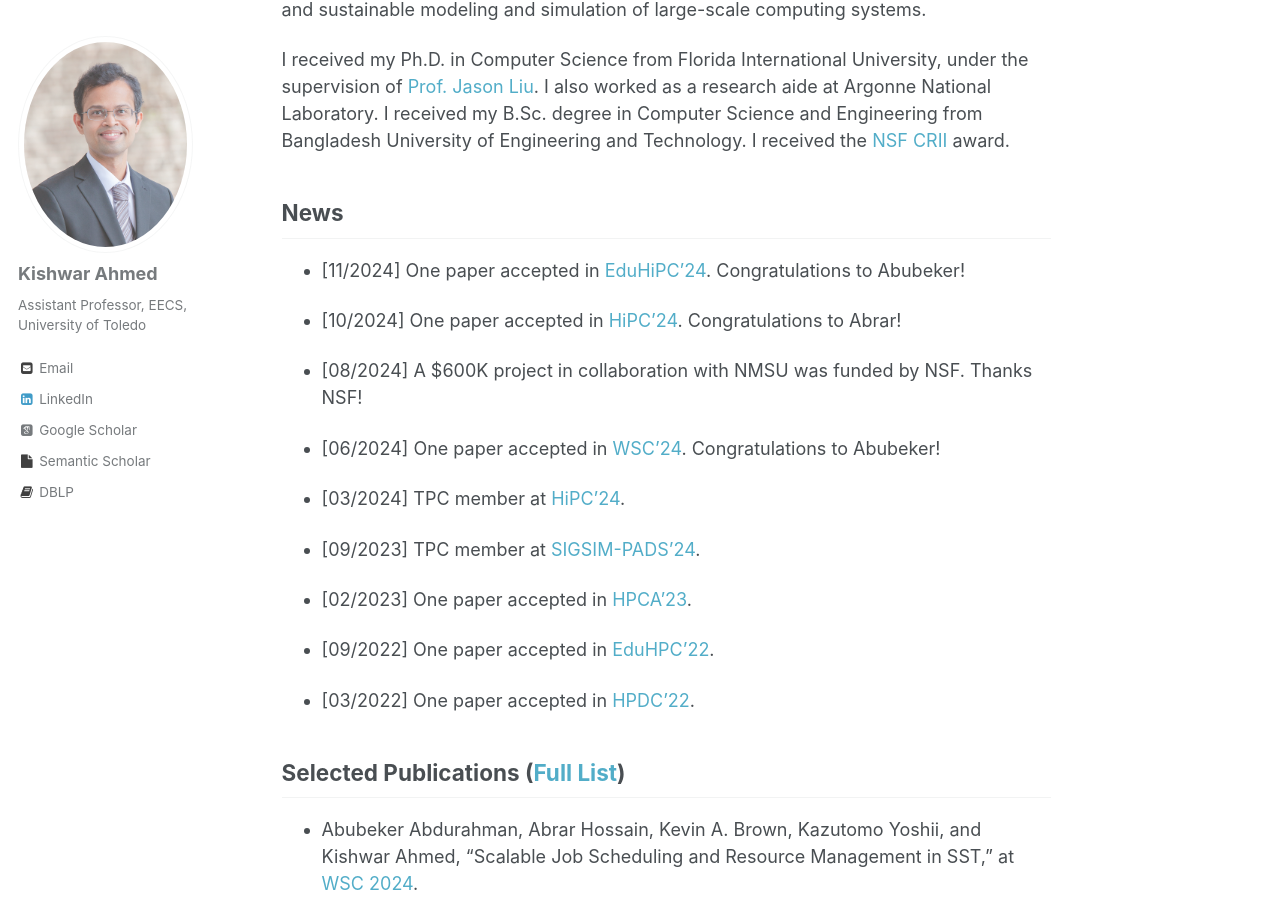
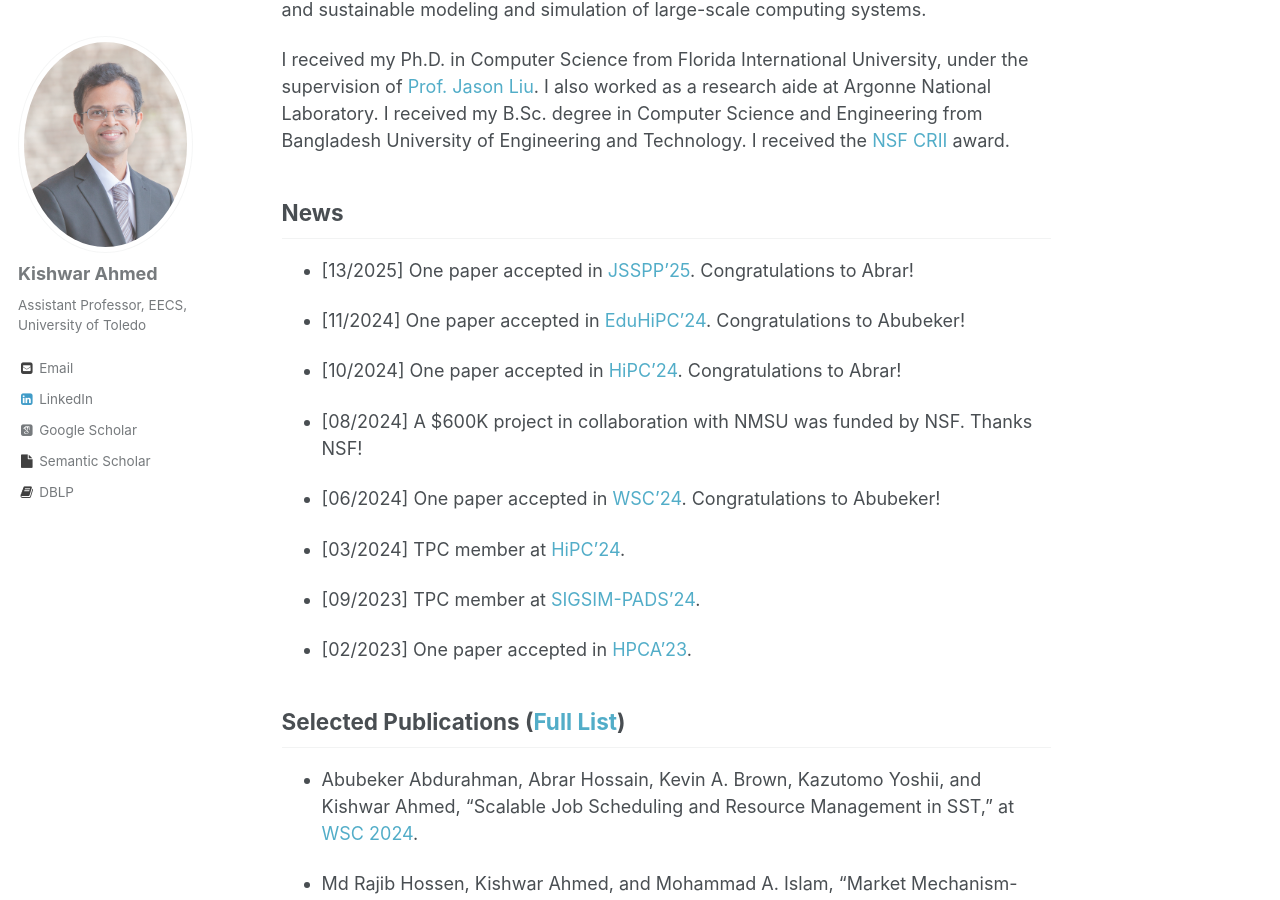
Before and after one commit to kishwarbd/kishwarbd.github.io, a Jekyll site: the page built from _pages/about.md, in a window 1280 px wide and 900 px high, scrolled down 203 px. Built offline with Jekyll 4.4.1, drawn with Linux system fonts in a browser that asks for light colours; some web fonts are replaced.

Commit message:
Update about.md

```diff
--- a/_pages/about.md
+++ b/_pages/about.md
@@ -14,6 +14,8 @@ Jason Liu](https://people.cis.fiu.edu/liux/). I also worked as a research aide a
 
 
 ## News
+* [13/2025] One paper accepted in [JSSPP'25](https://jsspp.org/). Congratulations to Abrar!
+
 * [11/2024] One paper accepted in [EduHiPC'24](https://tcpp.cs.gsu.edu/curriculum/?q=eduHiPC24). Congratulations to Abubeker!
 
 * [10/2024] One paper accepted in [HiPC'24](https://www.hipc.org/). Congratulations to Abrar!
@@ -28,10 +30,6 @@ Jason Liu](https://people.cis.fiu.edu/liux/). I also worked as a research aide a
 
 * [02/2023] One paper accepted in [HPCA'23](https://hpca-conf.org/2023/).
 
-* [09/2022] One paper accepted in [EduHPC'22](https://tcpp.cs.gsu.edu/curriculum/?q=eduhpc22).
-
-* [03/2022] One paper accepted in [HPDC'22](https://www.hpdc.org/2022/).
-
 ## Selected Publications ([Full List](https://kishwarbd.github.io/publications/))
 
 * Abubeker Abdurahman, Abrar Hossain, Kevin A. Brown, Kazutomo Yoshii, and Kishwar Ahmed, “Scalable Job Scheduling and Resource Management in SST,” at [WSC 2024](https://meetings.informs.org/wordpress/wsc2024/).
```
